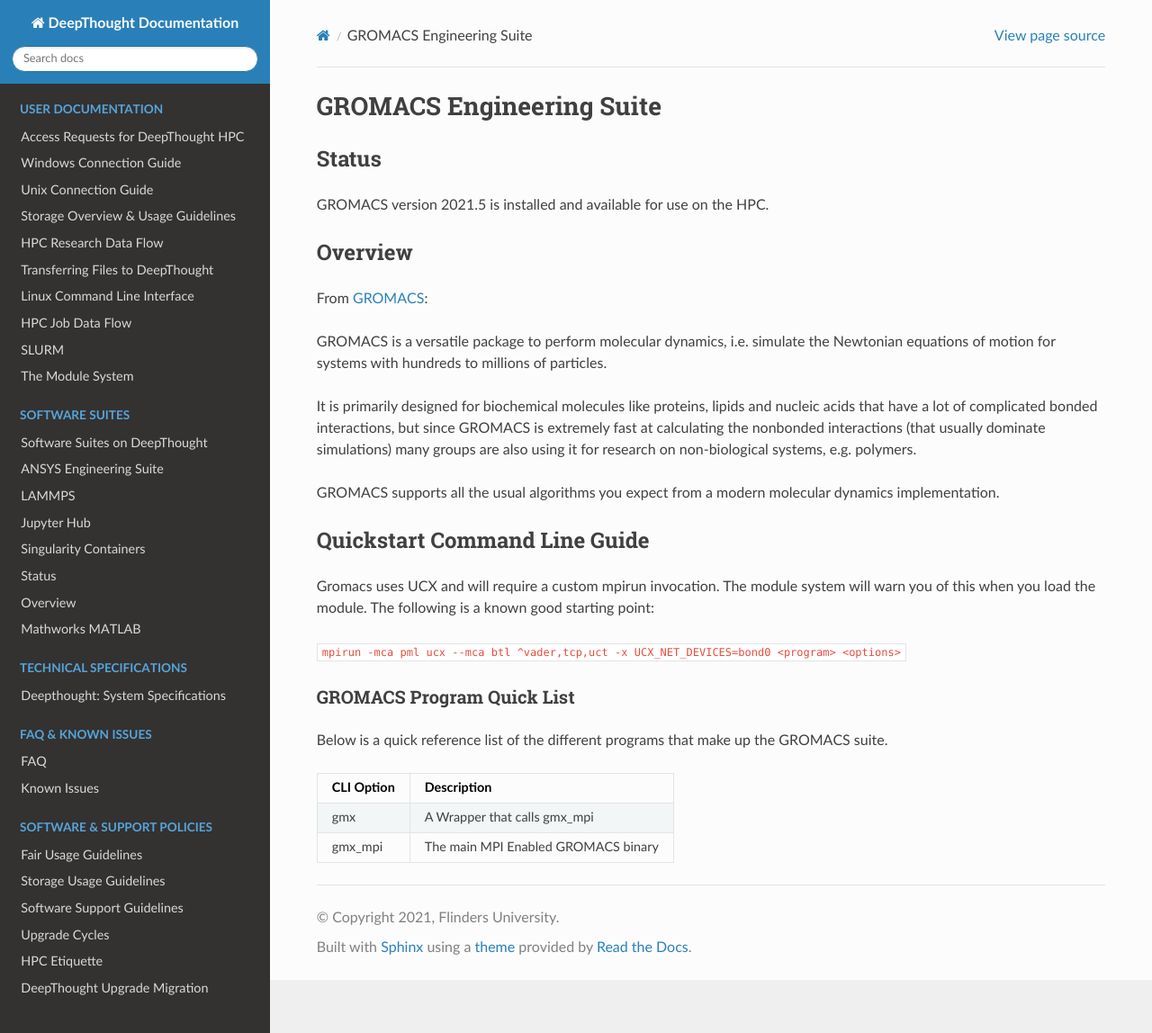
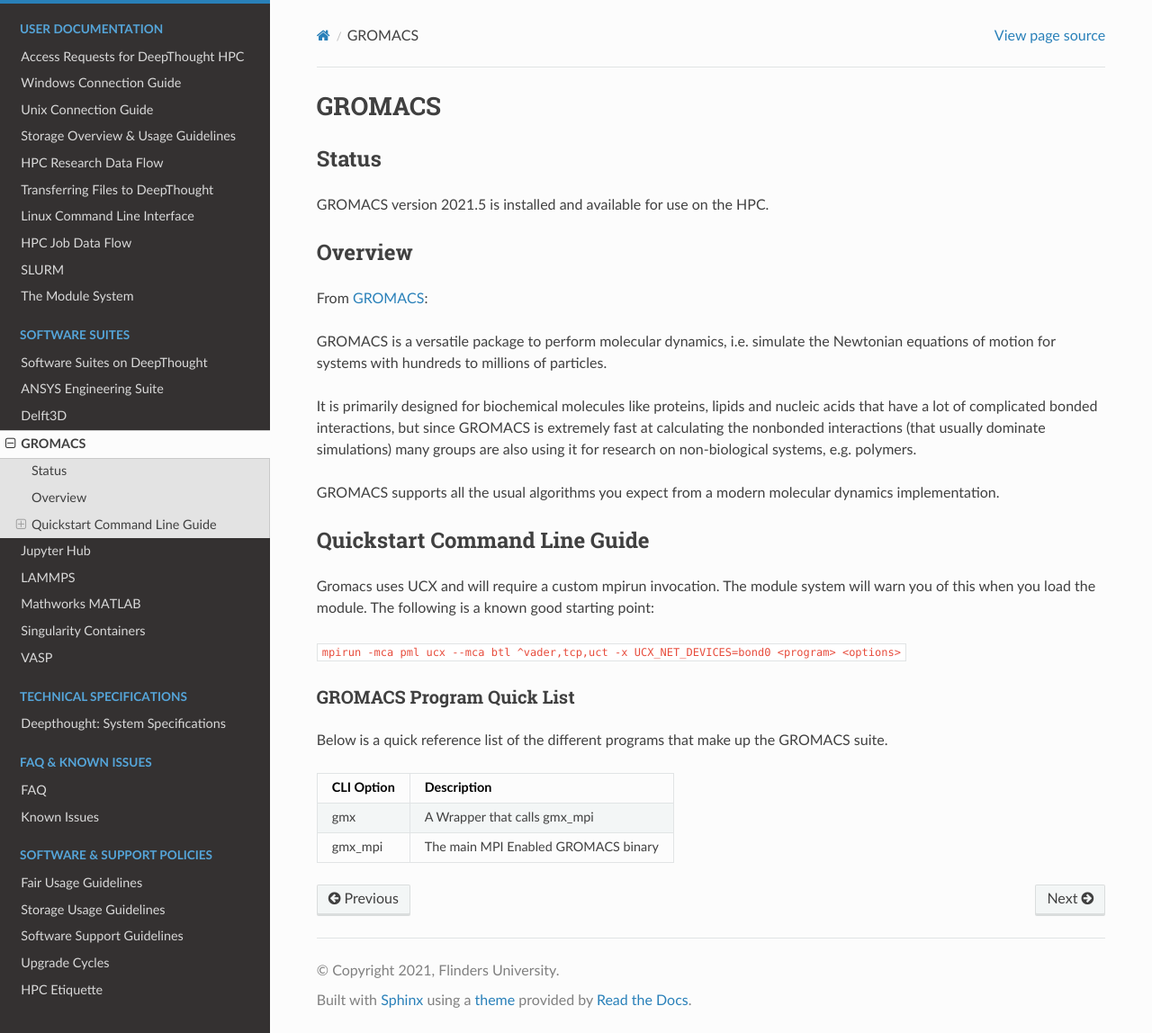
Before and after one commit to flindersuni/DeepThoughtHPC-docs, a Sphinx documentation site: the page built from docs/source/software/gromacs.rst, in a window 1280 px wide and 1148 px high. Shown: the whole window at 90% size. Built offline with Sphinx 7.4.7 and the Read the Docs theme 2.0.0, drawn with Linux system fonts in a browser that asks for light colours; pages that are not in the unit, such as notebooks, are missing from menus.

```diff
--- a/docs/source/software/delft3d.rst
+++ b/docs/source/software/delft3d.rst
@@ -1,5 +1,5 @@
 -------------------------
-Delft3D Suite
+Delft3D
 -------------------------
 =======
 Status
--- a/docs/source/software/gromacs.rst
+++ b/docs/source/software/gromacs.rst
@@ -1,6 +1,6 @@
--------------------------
-GROMACS Engineering Suite
--------------------------
+--------
+GROMACS
+--------
 =======
 Status
 =======
```
Also changed, not shown: docs/source/index.rst (+5 -8 lines), docs/source/migration/upgrademigration.rst (deleted, +0 -47 lines), docs/source/software/singularity.rst (+4 -4 lines).
